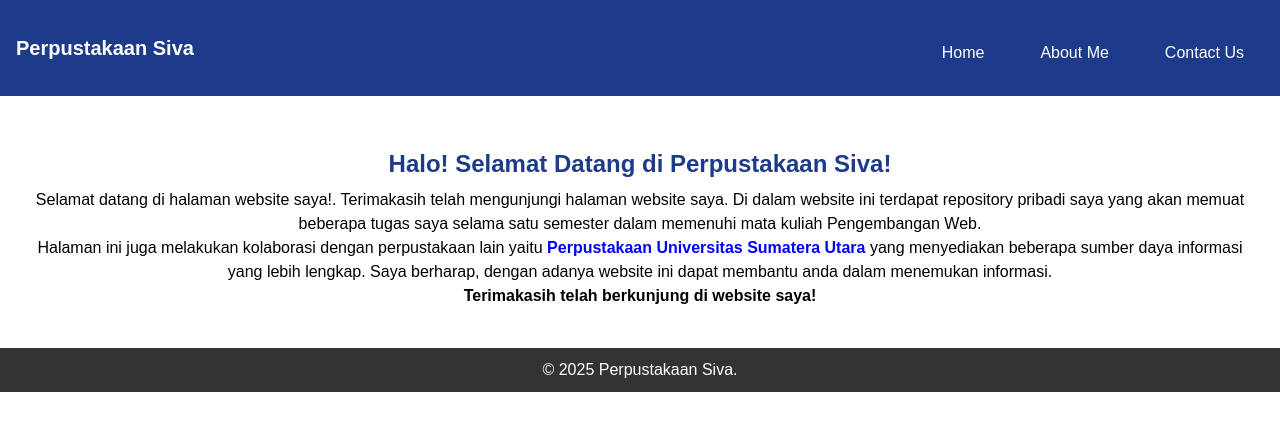
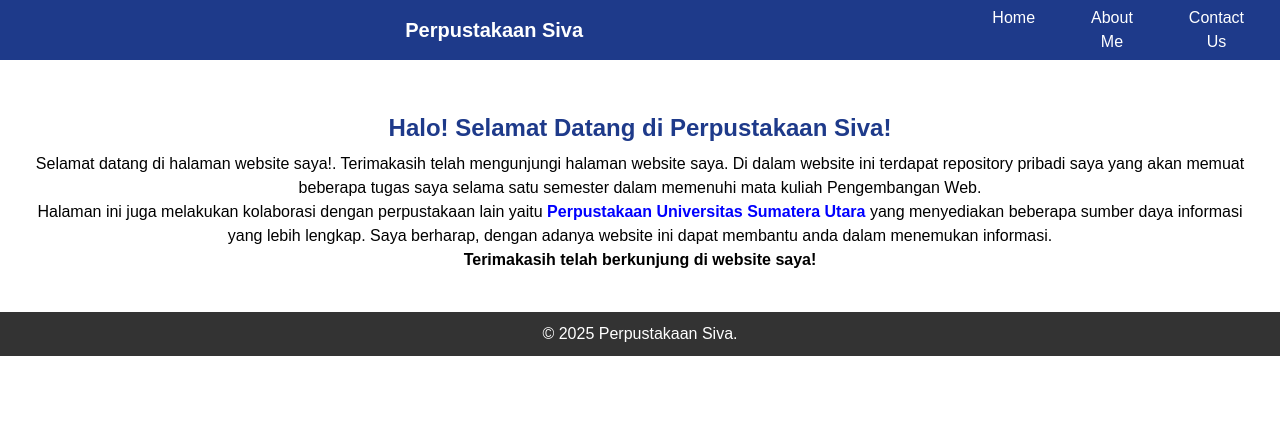
Before and after one commit to sivacahayas/Website-Siva-Cahaya-S, a plain HTML site: page index.html in a window 1280 px wide. Drawn offline with nearby package versions, Linux system fonts and the light colour scheme.

Commit message:
style.css

```diff
--- a/style.css
+++ b/style.css
@@ -8,17 +8,29 @@ body {
 
 header {
     display: flex;
-    justify-content: space-between;
+    justify-content: center;
     align-items: center;
     background-color: #002a8d;
     color: white;
-    padding: 20px;
+    padding: 10px 20px;
+    height: 60px;
+    width: 100%;
+}
+
+h1 {
+    font-size: 24px;
+    font-weight: bold;
+    color: white;
+    margin: 0;
+    padding: 5px 10px;
+    text-align: center;
+    width: 100%;
+    line-height: 60px;
 }
 
 nav {
     display: flex;
-    gap: 15px;
-    margin-top: 10px;
+    gap: 10px;
 }
 
 nav a {
```
